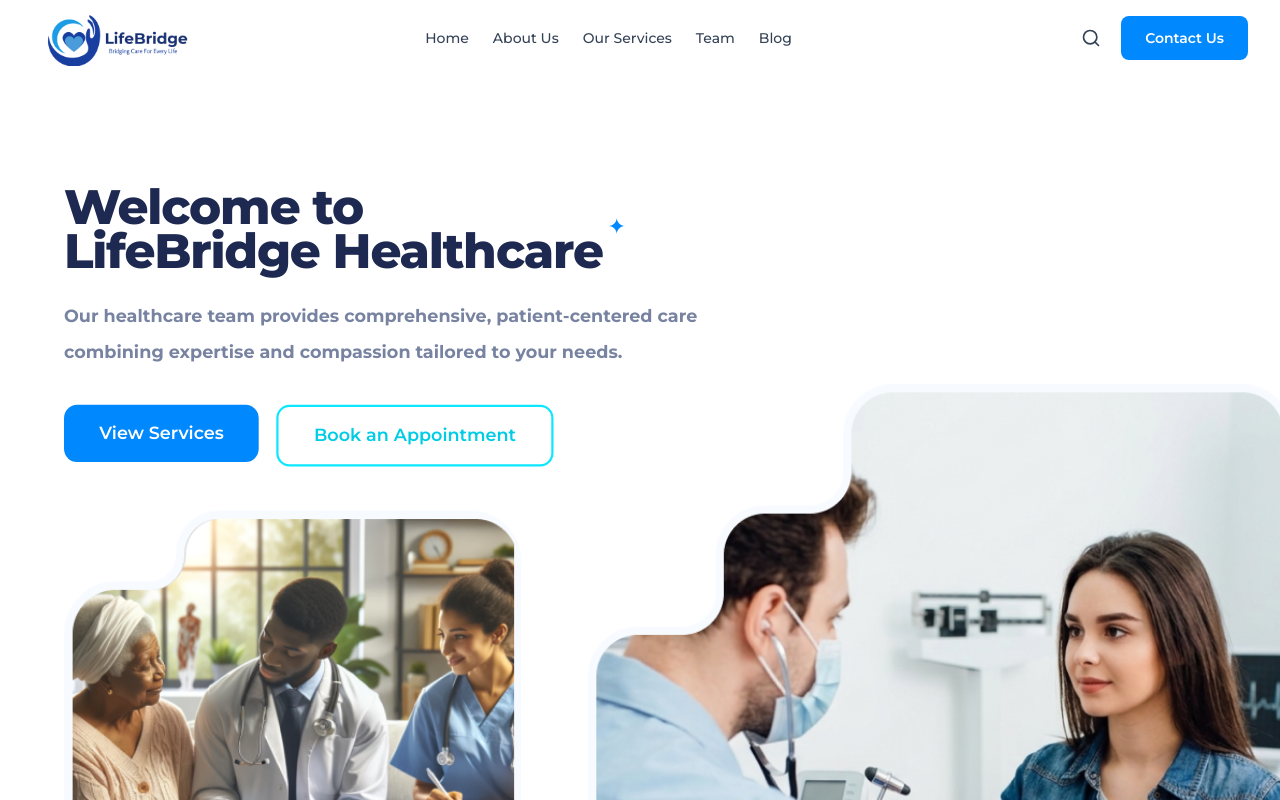
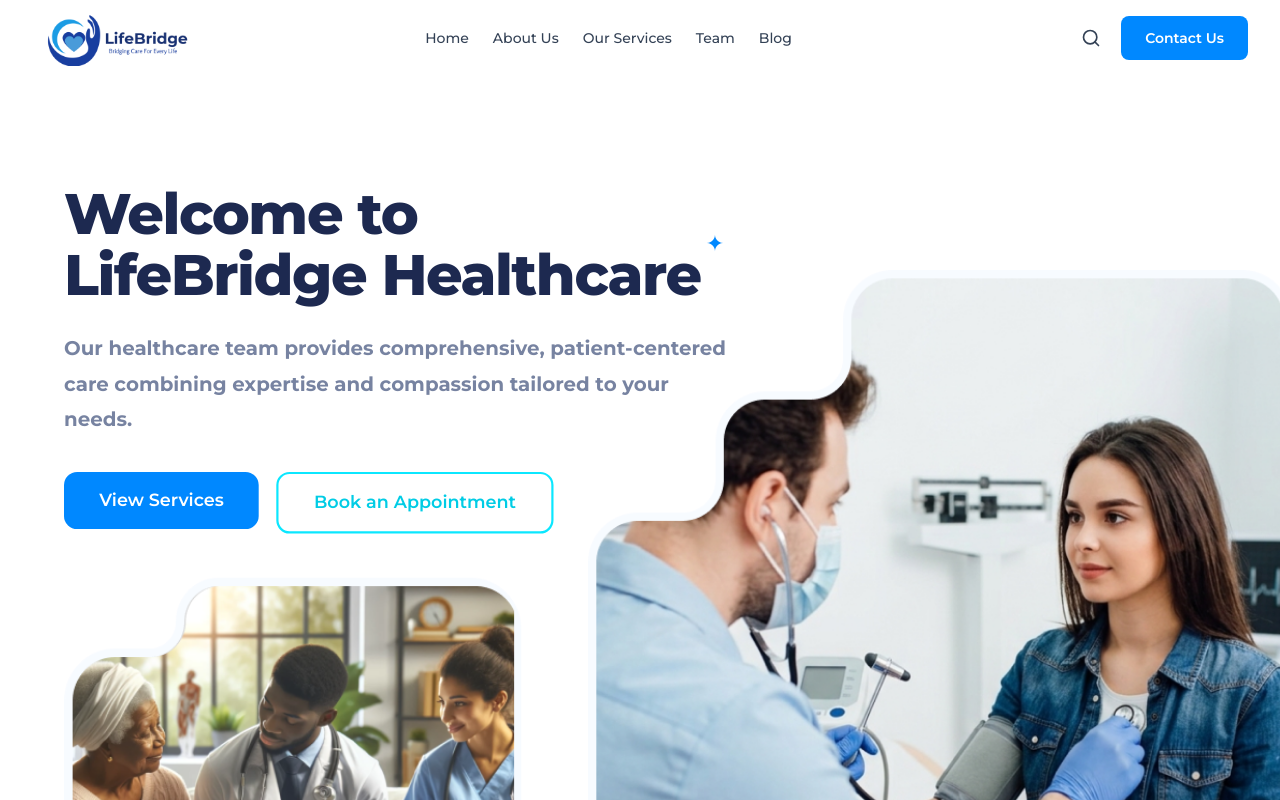
Before and after one commit to jandr003/LifeBridge, a React (Vite) app: page / in a window 1280 px wide. Shown: the top 800 px of the page. Built offline with nearby package versions, Linux system fonts and the light colour scheme.

Commit message:
Update hero section

```diff
--- a/src/components/sections/hero/HeroSection.jsx
+++ b/src/components/sections/hero/HeroSection.jsx
@@ -8,7 +8,10 @@ export default function HeroSection() {
 				<div className="grid grid-cols-1 items-start gap-10 lg:grid-cols-[1.15fr_1fr] lg:gap-2 [&>*]:min-w-0">
 
 					<div className="relative z-20 pt-8 lg:pt-12 lg:scale-110 lg:origin-top-left">
-						<h1 className="text-3xl font-extrabold leading-[1.15] tracking-tight text-[#1D2950] sm:text-4xl lg:text-[2.75rem]">
+						<h1
+							className="text-3xl font-extrabold tracking-tight text-[#1D2950] sm:text-4xl lg:text-[3.25rem]"
+							style={{ lineHeight: 1.05 }}
+						>
 							Welcome to
 							<br />
 							LifeBridge{" "}
@@ -23,7 +26,7 @@ export default function HeroSection() {
 							</span>
 						</h1>
 
-						<p className="relative z-30 mt-6 text-base font-bold leading-7 text-[#7783A1] sm:text-base sm:leading-8">
+						<p className="relative z-30 mt-6 text-lg font-bold leading-7 text-[#7783A1] sm:text-lg sm:leading-8">
 							Our healthcare team provides comprehensive, patient-centered care combining expertise and compassion tailored to your needs.
 						</p>
 
@@ -44,7 +47,7 @@ export default function HeroSection() {
 						</div>
 					</div>
 
-					<div className="relative z-0 w-full min-w-0 mt-16 lg:mt-[252px] lg:-translate-x-24 lg:self-start lg:h-[500px]">
+					<div className="relative z-0 w-full min-w-0 mt-16 lg:mt-[138px] lg:-translate-x-24 lg:self-start lg:h-[500px]">
 						<div className="overflow-hidden rounded-[2rem] bg-white lg:absolute lg:top-0 lg:left-0 lg:w-[44rem]">
 							<img src={heroImage} alt="Doctor checking patient's blood pressure" className="block h-auto w-full object-cover" />
 						</div>
```
